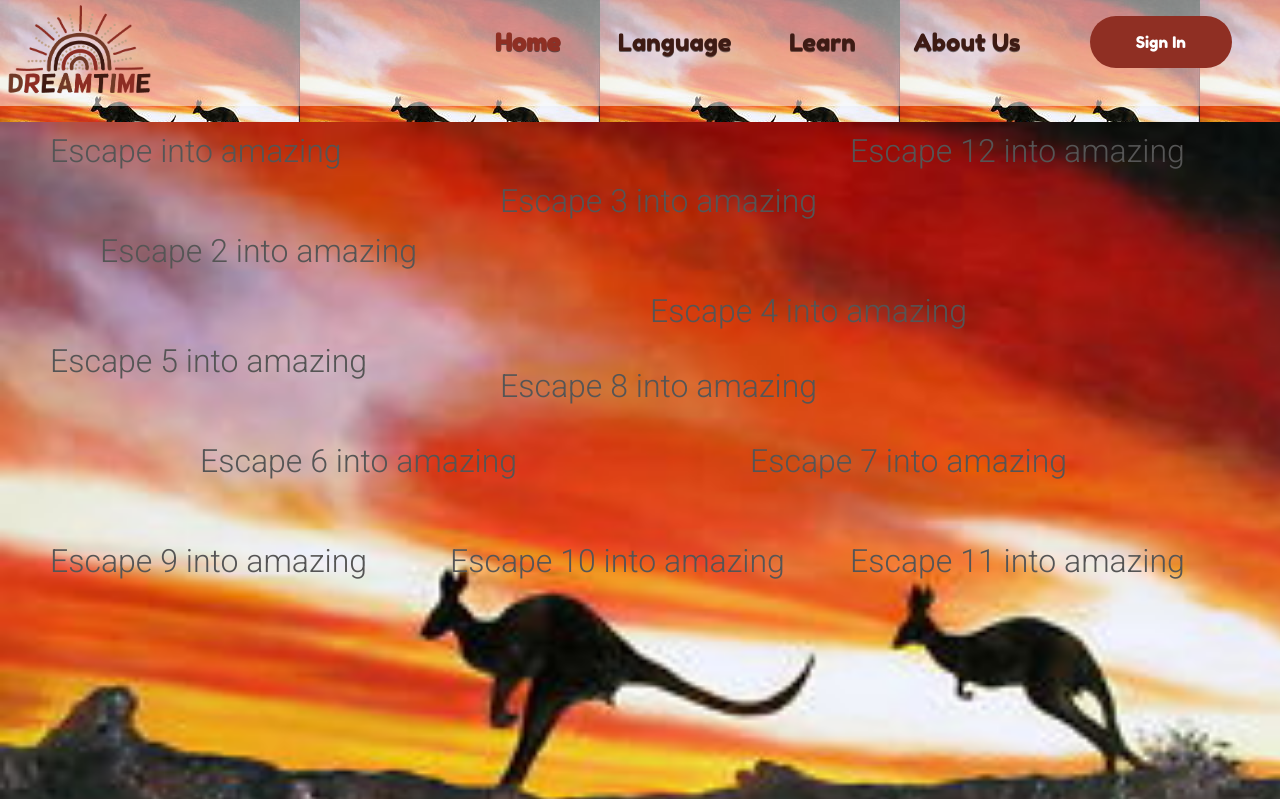
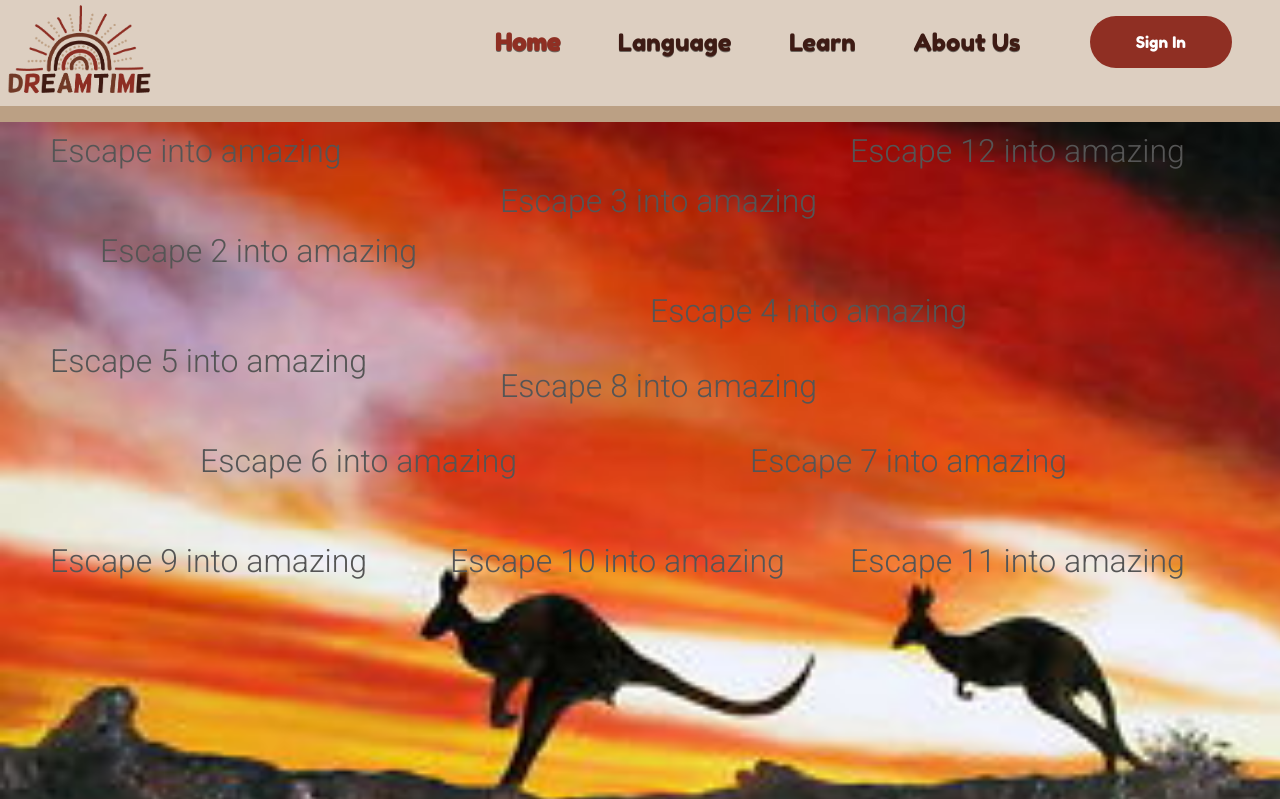
Before and after one commit to AsuraE/DECO1800, a PHP site: page / in a window 1280 px wide. Shown: the top 799 px of the page. Run offline with PHP 8.4, Linux system fonts and the light colour scheme.

Commit message:
background image for home page fix

```diff
--- a/css/style-home-animation.css
+++ b/css/style-home-animation.css
@@ -14,7 +14,7 @@
   -webkit-backface-visibility: hidden;
   -webkit-perspective: 1000;
   -webkit-transform: translate3d(0,0,0);
-	background-image: url('../images/home page art.jpg');
+	background-image: url('../images/home_page_art.jpg');
 	background-repeat: no-repeat;
 	background-size: cover;
 }
--- a/css/style-visual.css
+++ b/css/style-visual.css
@@ -7,9 +7,6 @@
 
 
 /*Font style for all*/
-#home {
-	background-image: url("images/home page art.jpg");
-}
 
 body, #main-menu {
 	font-family: 'Fredoka One', sans-serif, cursive;
```
Also changed, not shown: images/home_page_art.jpg (renamed from images/home page art.jpg).
